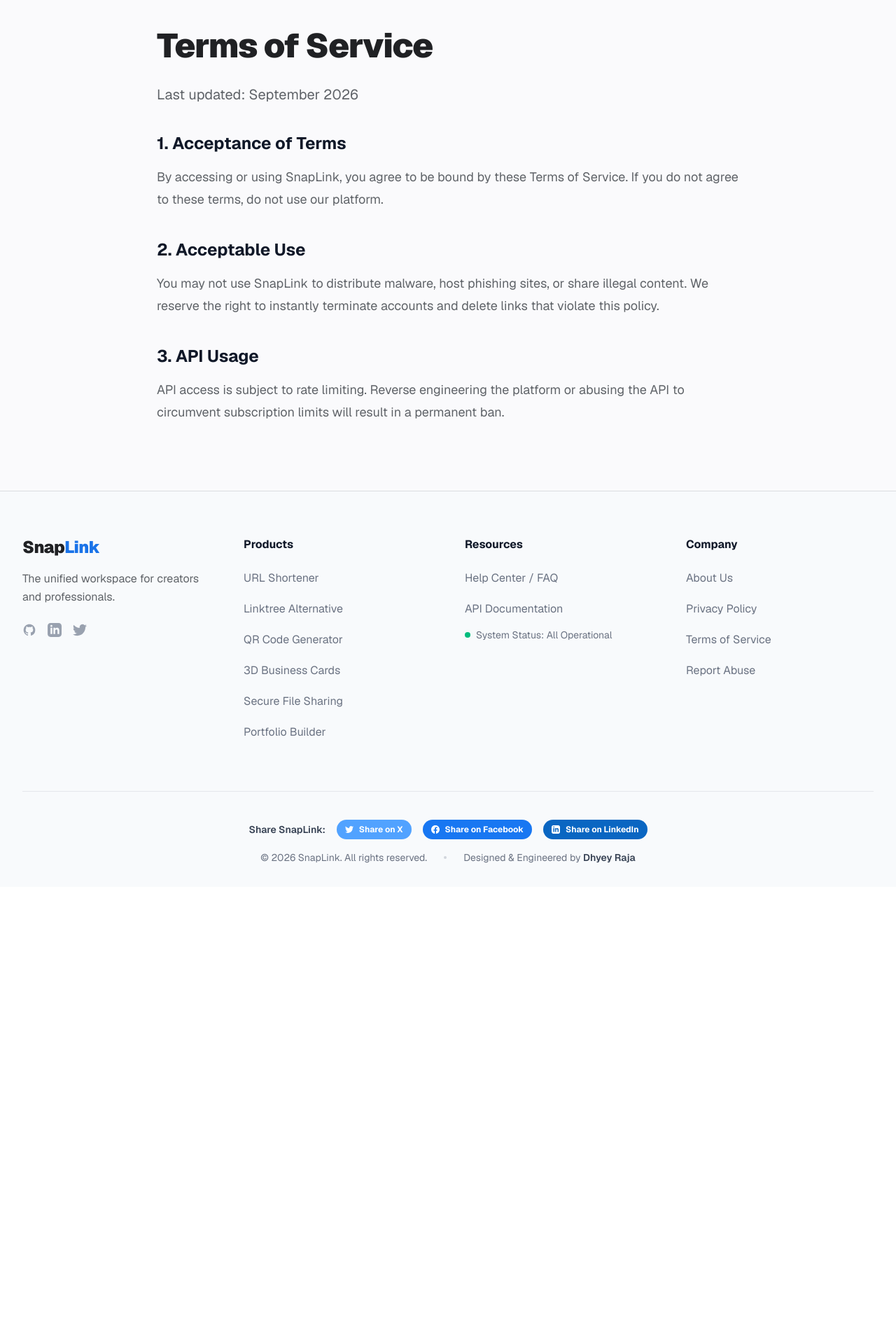
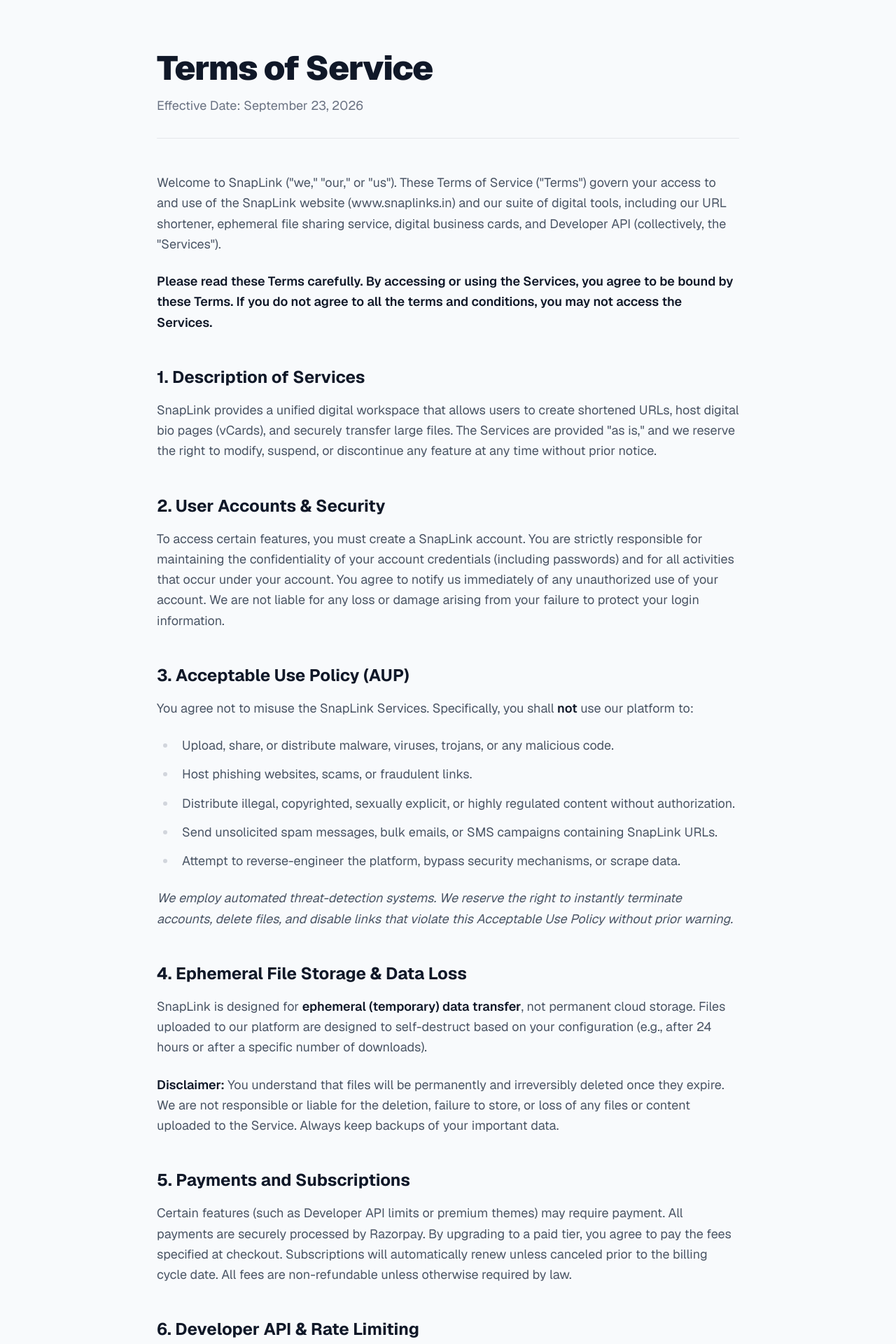
Before and after one commit to dhyey0904/snaplink, a Next.js app in the folder frontend/: page /terms in a window 1280 px wide. Shown: the part 120-2040 px from the top of the page at 70% size. Before the commit the page ends 1387 px from the top, so only its background shows below. Built offline with nearby package versions, Linux system fonts and the light colour scheme.

Commit message:
Legal: Upgrade Terms of Service page with comprehensive Acceptable Use Policy, Liability limitations, and professional styling

```diff
--- a/frontend/src/app/terms/page.tsx
+++ b/frontend/src/app/terms/page.tsx
@@ -1,25 +1,81 @@
+import React from 'react';
 import Navbar from '@/components/Navbar';
 import Footer from '@/components/Footer';
+import type { Metadata } from 'next';
 
-export default function Page() {
+export const metadata: Metadata = {
+  title: "Terms of Service | SnapLink",
+  description: "Read the Terms of Service for SnapLink. These terms govern your use of our URL shortener, file sharing, and digital vCard services.",
+  alternates: {
+    canonical: "https://www.snaplinks.in/terms",
+  },
+};
+
+export default function TermsOfService() {
   return (
-    <div className="min-h-screen bg-[#fafafc] flex flex-col font-sans">
+    <div className="min-h-screen bg-slate-50 flex flex-col font-sans selection:bg-[#1a73e8] selection:text-white">
       <Navbar />
 
-      <main className="flex-1 w-full max-w-4xl mx-auto px-4 sm:px-6 lg:px-8 py-16 lg:py-24">
-        <h1 className="text-4xl md:text-5xl font-black text-[#202124] tracking-tight mb-8">Terms of Service</h1>
-        <div className="prose prose-lg prose-blue max-w-none text-[#5f6368]">
+      <main className="flex-1 w-full max-w-4xl mx-auto px-4 sm:px-6 lg:px-8 pt-32 pb-24">
 
-          <p className="text-xl mb-6">Last updated: September 2026</p>
-          <h2 className="text-2xl font-bold text-gray-900 mt-10 mb-4">1. Acceptance of Terms</h2>
-          <p className="mb-6">By accessing or using SnapLink, you agree to be bound by these Terms of Service. If you do not agree to these terms, do not use our platform.</p>
+        {/* Header */}
+        <div className="mb-12 border-b border-gray-200 pb-8">
+          <h1 className="text-4xl md:text-5xl font-black text-gray-900 tracking-tight mb-4">Terms of Service</h1>
+          <p className="text-lg text-gray-500">Effective Date: September 23, 2026</p>
+        </div>
 
-          <h2 className="text-2xl font-bold text-gray-900 mt-10 mb-4">2. Acceptable Use</h2>
-          <p className="mb-6">You may not use SnapLink to distribute malware, host phishing sites, or share illegal content. We reserve the right to instantly terminate accounts and delete links that violate this policy.</p>
+        {/* Content */}
+        <div className="prose prose-lg prose-blue max-w-none text-gray-600 prose-headings:text-gray-900 prose-headings:font-bold prose-h2:text-2xl prose-h2:mt-12 prose-h2:mb-4 prose-p:leading-relaxed prose-li:leading-relaxed">
 
-          <h2 className="text-2xl font-bold text-gray-900 mt-10 mb-4">3. API Usage</h2>
-          <p>API access is subject to rate limiting. Reverse engineering the platform or abusing the API to circumvent subscription limits will result in a permanent ban.</p>
+          <p>
+            Welcome to SnapLink ("we," "our," or "us"). These Terms of Service ("Terms") govern your access to and use of
+            the SnapLink website (www.snaplinks.in) and our suite of digital tools, including our URL shortener, ephemeral
+            file sharing service, digital business cards, and Developer API (collectively, the "Services").
+          </p>
+          <p>
+            <strong>Please read these Terms carefully. By accessing or using the Services, you agree to be bound by these Terms.
+            If you do not agree to all the terms and conditions, you may not access the Services.</strong>
+          </p>
 
+          <h2>1. Description of Services</h2>
+          <p>SnapLink provides a unified digital workspace that allows users to create shortened URLs, host digital bio pages (vCards), and securely transfer large files. The Services are provided "as is," and we reserve the right to modify, suspend, or discontinue any feature at any time without prior notice.</p>
+
+          <h2>2. User Accounts & Security</h2>
+          <p>To access certain features, you must create a SnapLink account. You are strictly responsible for maintaining the confidentiality of your account credentials (including passwords) and for all activities that occur under your account. You agree to notify us immediately of any unauthorized use of your account. We are not liable for any loss or damage arising from your failure to protect your login information.</p>
+
+          <h2>3. Acceptable Use Policy (AUP)</h2>
+          <p>You agree not to misuse the SnapLink Services. Specifically, you shall <strong>not</strong> use our platform to:</p>
+          <ul>
+            <li>Upload, share, or distribute malware, viruses, trojans, or any malicious code.</li>
+            <li>Host phishing websites, scams, or fraudulent links.</li>
+            <li>Distribute illegal, copyrighted, sexually explicit, or highly regulated content without authorization.</li>
+            <li>Send unsolicited spam messages, bulk emails, or SMS campaigns containing SnapLink URLs.</li>
+            <li>Attempt to reverse-engineer the platform, bypass security mechanisms, or scrape data.</li>
+          </ul>
+          <p><em>We employ automated threat-detection systems. We reserve the right to instantly terminate accounts, delete files, and disable links that violate this Acceptable Use Policy without prior warning.</em></p>
+
+          <h2>4. Ephemeral File Storage & Data Loss</h2>
+          <p>SnapLink is designed for <strong>ephemeral (temporary) data transfer</strong>, not permanent cloud storage. Files uploaded to our platform are designed to self-destruct based on your configuration (e.g., after 24 hours or after a specific number of downloads).</p>
+          <p><strong>Disclaimer:</strong> You understand that files will be permanently and irreversibly deleted once they expire. We are not responsible or liable for the deletion, failure to store, or loss of any files or content uploaded to the Service. Always keep backups of your important data.</p>
+
+          <h2>5. Payments and Subscriptions</h2>
+          <p>Certain features (such as Developer API limits or premium themes) may require payment. All payments are securely processed by Razorpay. By upgrading to a paid tier, you agree to pay the fees specified at checkout. Subscriptions will automatically renew unless canceled prior to the billing cycle date. All fees are non-refundable unless otherwise required by law.</p>
+
+          <h2>6. Developer API & Rate Limiting</h2>
+          <p>If you utilize the SnapLink Developer API, you must strictly adhere to the rate limits specified in your tier. Attempting to circumvent these rate limits, sharing API keys publicly, or generating excessive load on our infrastructure will result in an immediate API ban.</p>
+
+          <h2>7. Intellectual Property</h2>
+          <p>All intellectual property rights in the Services, including but not limited to the underlying source code, design, branding, and algorithms, are owned by SnapLink. You are granted a limited, non-exclusive, non-transferable license to use the Services. You do not acquire any ownership rights by using the platform.</p>
+
+          <h2>8. Limitation of Liability</h2>
+          <p>To the maximum extent permitted by law, SnapLink and its developers shall not be liable for any indirect, incidental, special, consequential, or punitive damages, including loss of profits, data, or goodwill, arising out of your access to or use of (or inability to access or use) the Services.</p>
+
+          <h2>9. Termination</h2>
+          <p>We reserve the right to suspend or terminate your account and access to the Services at our sole discretion, without notice or liability, for any reason, including but not limited to a breach of these Terms.</p>
+
+          <h2>10. Contact Information</h2>
+          <p>If you have any questions, concerns, or legal inquiries regarding these Terms of Service, please contact us at:</p>
+          <p className="font-bold text-gray-900">legal@snaplinks.in</p>
         </div>
       </main>
 
```
